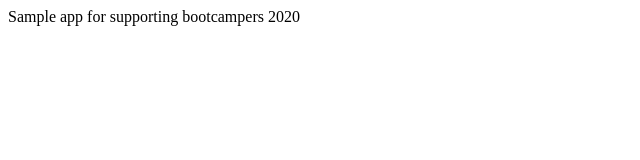
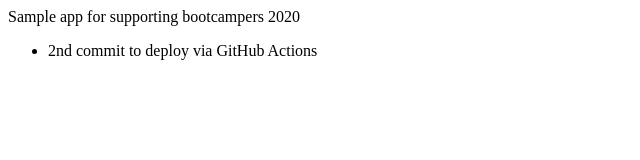
Before and after one commit to sufyanshoaib/bootcamp2020, a website: page index.html in a window 1280 px wide. Shown: the whole page, without its empty margins (0-640 px from the left). Drawn offline with Linux system fonts and the light colour scheme.

Commit message:
updated index file with some comment

```diff
--- a/index.html
+++ b/index.html
@@ -2,5 +2,8 @@
 <head></head>
 <body>
 Sample app for supporting bootcampers 2020
+<ul>
+<li>2nd commit to deploy via GitHub Actions</li>
+</ul>
 </body>
 </html>
```
